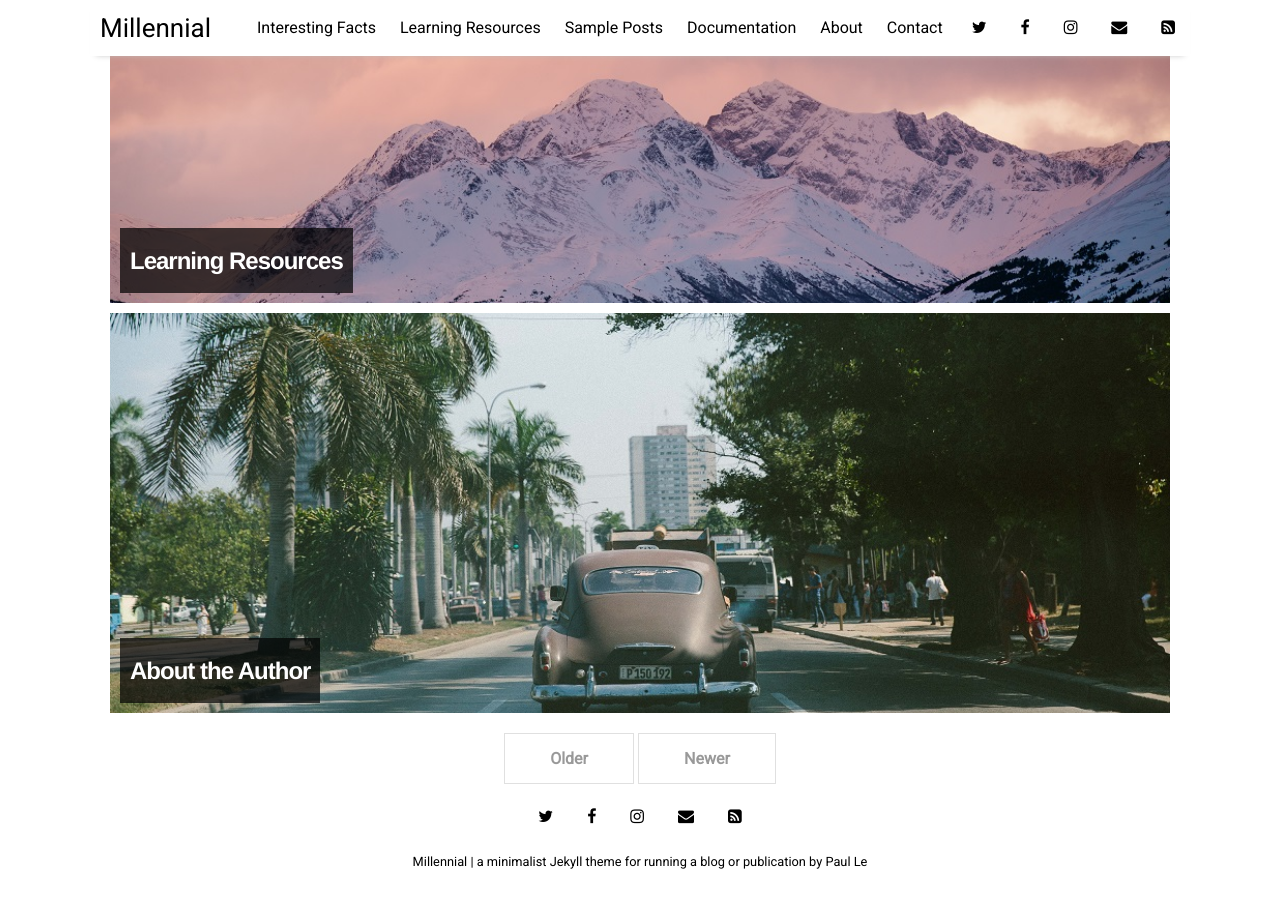
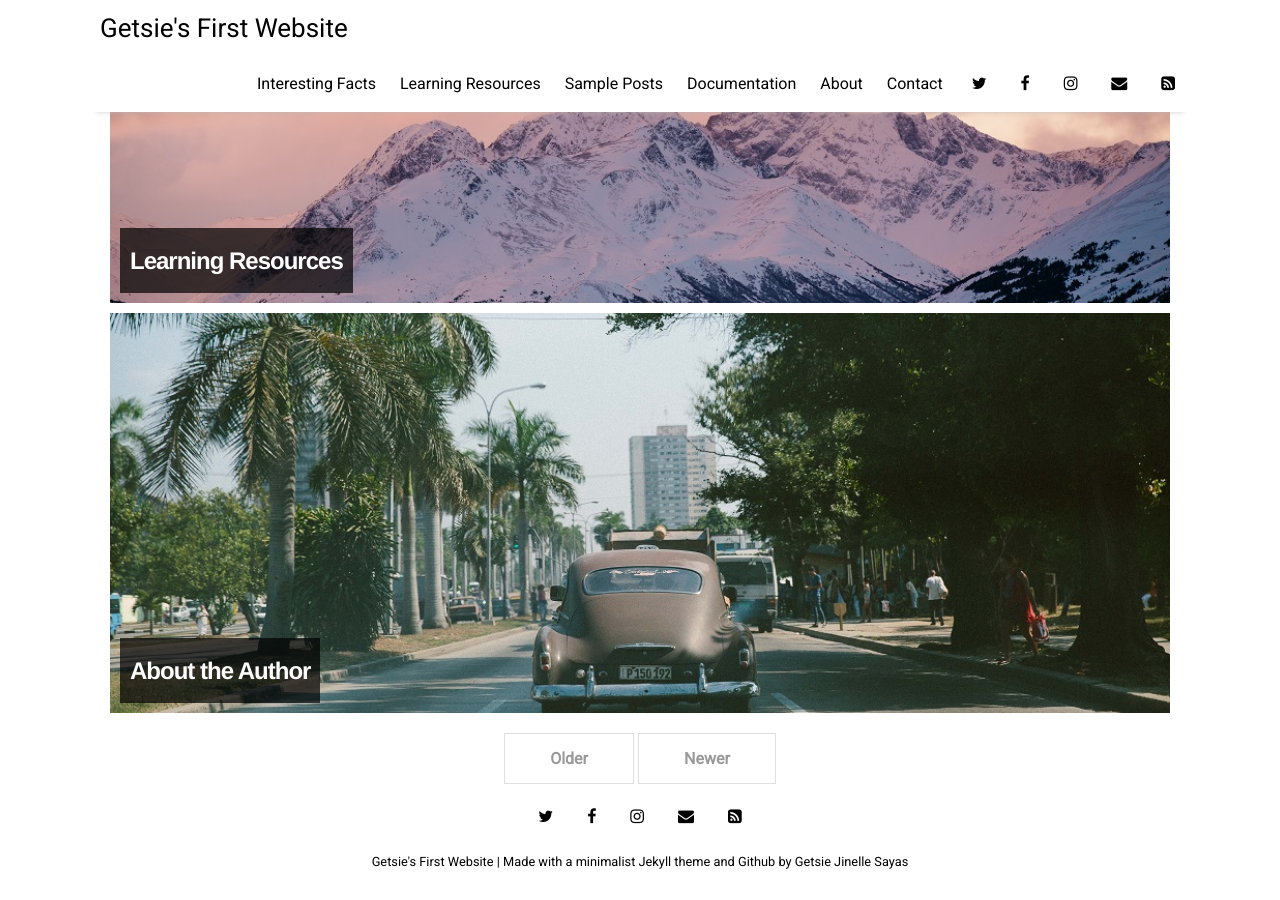
Before and after one commit to GJSayas/GJSayas.github.io, a Jekyll site: the page built from index.html, in a window 1280 px wide and 900 px high, scrolled down 1398 px. Built offline with Jekyll 4.4.1, drawn with Linux system fonts in a browser that asks for light colours; nearby versions of some CDN libraries; the list of posts is cut into pages by our own code.

Commit message:
Update _config.yml

```diff
--- a/_config.yml
+++ b/_config.yml
@@ -10,9 +10,9 @@ permalink:           /:title
 plugins:             [jekyll-paginate, jekyll-sitemap, jekyll-feed, jekyll-seo-tag]
 
 # Customise atom feed settings (this is where Jekyll-Feed gets configuration information)
-title:		           "Millennial"
-description:	       "a minimalist Jekyll theme for running a blog or publication"
-author:              "Paul Le"
+title:		           "Getsie's First Website"
+description:	       "Made with a minimalist Jekyll theme and Github"
+author:              "Getsie Jinelle Sayas"
 
 # RSS 2.0 can be used instead of Atom by uncommenting following two lines
 #feed:
```
